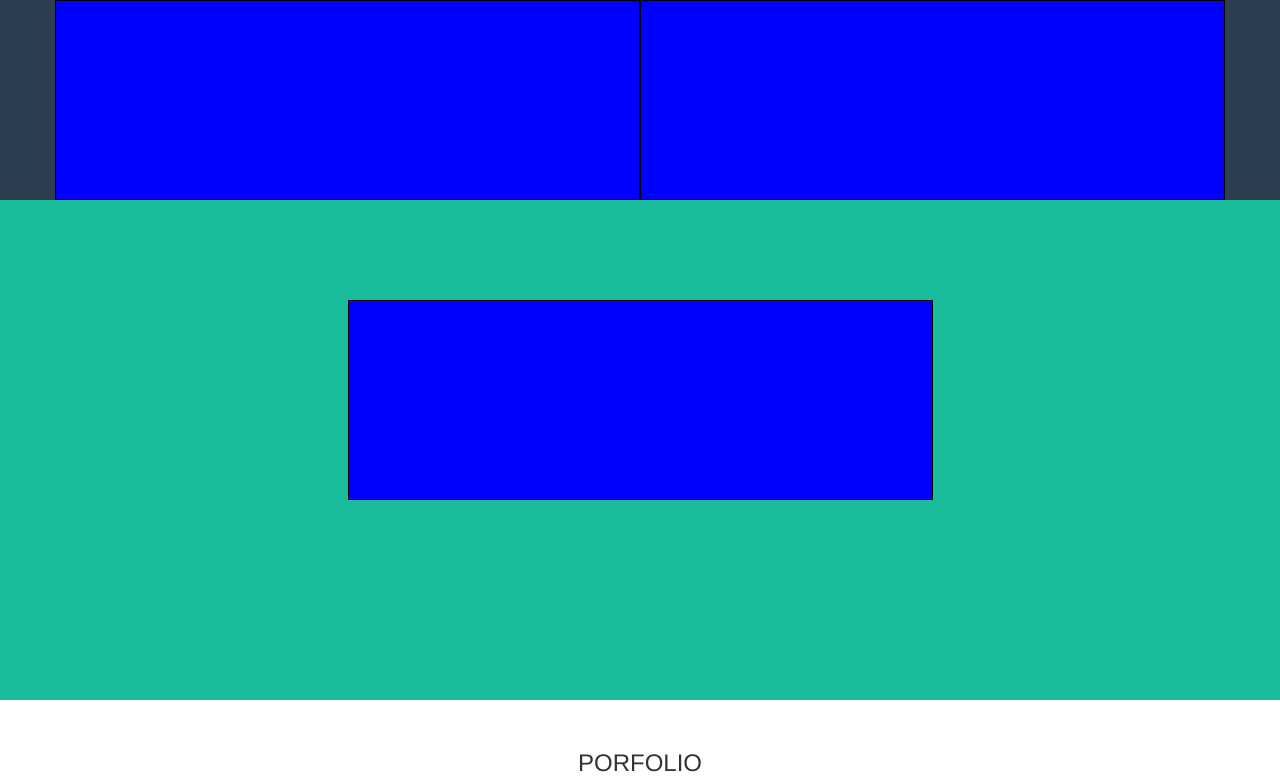
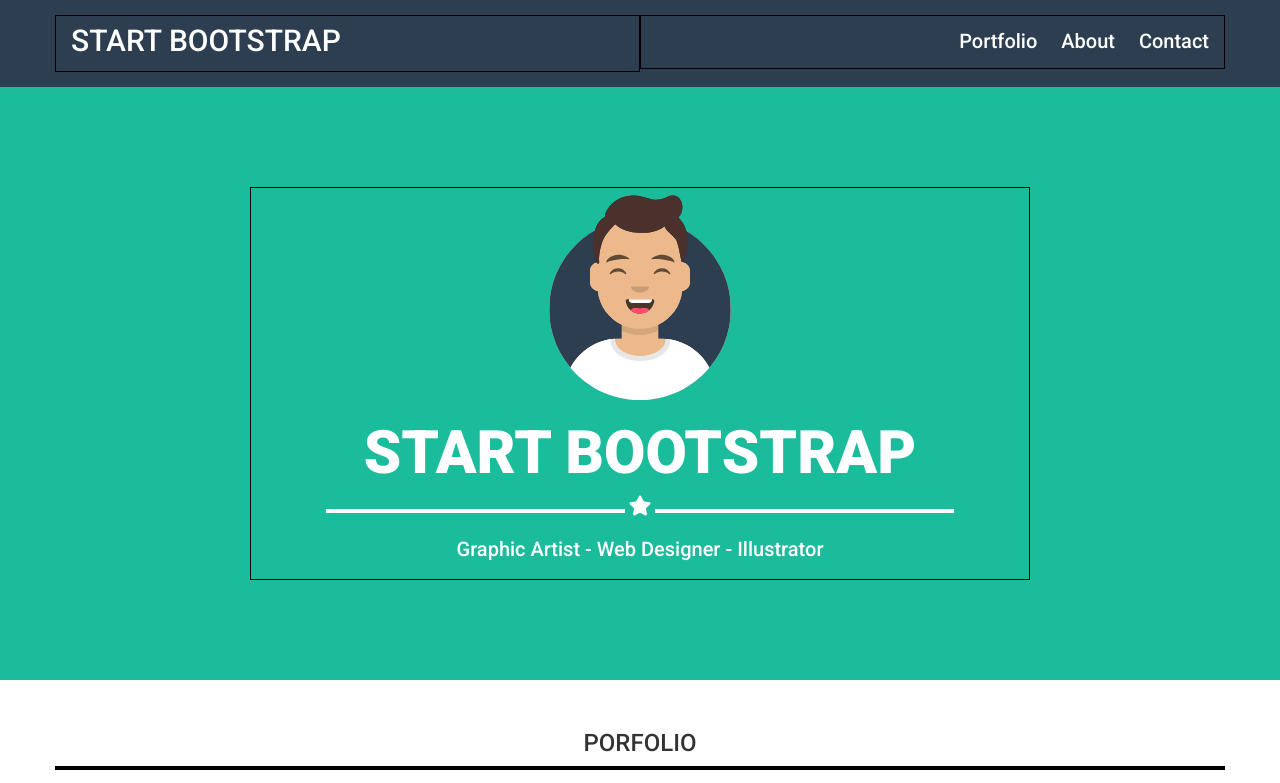
Before and after one commit to Natale90/html-css-bootstrap-freelancer, a plain HTML site: page index.html in a window 1280 px wide. Shown: the top 783 px of the page. Drawn offline with nearby package versions, Linux system fonts and the light colour scheme.

Commit message:
header and jumbotron responsive style completed
responsivness complited for all the three range: xs, md, lg.

```diff
--- a/css/style.css
+++ b/css/style.css
@@ -1,11 +1,12 @@
 body{
   font-size: 16px;
+  font-family: 'Roboto', sans-serif;
 }
 
 [class*="col"]{
   border: 1px solid black;
-  background-color: blue;
-  height: 200px;
+  /* background-color: blue; */
+  /* height: 200px; */
 }
 
 section{
@@ -17,18 +18,125 @@ section{
 nav{
   background-color: #2c3e50 !important;
   /* debug */
-  /* height:100px; */
+  /* height:50px; */
+  padding:15px 0;
 }
 
-.fl_jumbotron, #about{
-  background-color: #1abc9c !important;
-  /* debug */
-  height: 500px;
-  padding-top: 100px;
+.nav_left, .nav_right{
+  line-height: 50px;
+}
+
+/* nav_left istructions */
+nav .nav_left a{
+  color:white;
+  text-decoration: none;
+  font-size: 3rem;
 }
 
 
+/* nav_right istructions */
+nav .nav_right{
+  text-align: right;
+}
 
+#navbar_menu{
+  margin-bottom: 0px;
+}
+
+nav .nav_right #navbar_menu li{
+  list-style-type: none;
+  margin-left: 20px;
+  display: inline-block;
+}
+
+nav .nav_right #navbar_menu li a{
+  color: white;
+  text-decoration: none;
+  font-size: 2rem;
+}
+
+/* .glyphicon-menu-hamburger{
+  border: 1px solid #1abc9c;
+  padding:10px 15px;
+  border-radius: 10px;
+  font-size: 30px;
+  color:#1abc9c;
+} */
+
+.humburgher_menu{
+  display:inline-block;
+  border: 1px solid #1abc9c;
+  padding: 10px 15px;
+  border-radius: 10px;
+  display: none;
+}
+
+
+.hb_line{
+  width: 30px;
+  border: 1px solid #1abc9c;
+  color:#1abc9c;
+  margin: 6px 0;
+}
+
+.humburgher_menu:hover{
+  background-color: #1abc9c;
+}
+
+.humburgher_menu:hover .hb_line{
+  border: 1px solid white;
+}
+
+@media all and (max-width: 767px) {
+  nav .nav_right #navbar_menu{
+    display:none;
+  }
+
+  .hamburger_menu{
+    display: block;
+  }
+}
+
+/* Jumbotron istrustions */
+.fl_jumbotron, #about{
+  background-color: #1abc9c;
+  /* debug */
+  /* height: 500px; */
+  padding: 100px 0;
+}
+
+.Jumbo_content{
+  text-align: center;
+}
+
+.fl_jumbotron img{
+  max-width: 200px;
+  height: auto;
+}
+
+.Jumbo_content .starline{
+  display: inline-block;
+  width: 40%;
+  border:2px solid white;
+}
+
+.Jumbo_content h1{
+  font-size: 6rem;
+  color:white;
+  font-weight: bold;
+}
+
+.fas.fa-star{
+  color: white;
+  font-size: 2rem;
+}
+
+.jumbo_text{
+  color: white;
+  font-size: 2rem;
+  margin: 15px 0;
+
+}
 
 
 /* PORFOLIO SECTION */
--- a/index.html
+++ b/index.html
@@ -7,6 +7,11 @@
     <meta name="viewport" content="width=device=width, initial-scale=1.0">
     <!-- link to bootstrap framework Latest compiled and minified CSS -->
     <link rel="stylesheet" href="https://maxcdn.bootstrapcdn.com/bootstrap/3.3.7/css/bootstrap.min.css" integrity="sha384-BVYiiSIFeK1dGmJRAkycuHAHRg32OmUcww7on3RYdg4Va+PmSTsz/K68vbdEjh4u" crossorigin="anonymous">
+    <!-- link to google-fonts -->
+    <link rel="preconnect" href="https://fonts.gstatic.com">
+    <link href="https://fonts.googleapis.com/css2?family=Roboto:wght@300;500;900&display=swap" rel="stylesheet">
+    <!-- link to fontawsome -->
+    <link rel="stylesheet" href="https://cdnjs.cloudflare.com/ajax/libs/font-awesome/5.15.2/css/all.min.css" integrity="sha512-HK5fgLBL+xu6dm/Ii3z4xhlSUyZgTT9tuc/hSrtw6uzJOvgRr2a9jyxxT1ely+B+xFAmJKVSTbpM/CuL7qxO8w==" crossorigin="anonymous" />
     <!-- link to main style sheet -->
     <link rel="stylesheet" href="css/style.css">
 
@@ -23,12 +28,25 @@
         <div class="container">
 
           <div class="row">
-            <div class="col-xs-9 col-lg-6">
-
+            <div class="col-xs-6 col-md-6 col-lg-6">
+              <div class="nav_left">
+                <a href="#">START BOOTSTRAP</a>
+              </div>
             </div>
 
-            <div class="col-xs-3 col-lg-6">
-
+            <div class="col-xs-6 col-md-6  col-lg-6">
+              <div class="nav_right">
+                <div class="humburgher_menu">
+                  <div class="hb_line"></div>
+                  <div class="hb_line"></div>
+                  <div class="hb_line"></div>
+                </div>
+                <ul id="navbar_menu">
+                  <li> <a href="#">Portfolio</a> </li>
+                  <li> <a href="#">About</a> </li>
+                  <li> <a href="#">Contact</a> </li>
+                </ul>
+              </div>
             </div>
           </div>
 
@@ -38,8 +56,15 @@
       <div class="fl_jumbotron" >
         <div class="container">
           <div class="row">
-            <div class="col-xs-12 col-md-8 col-md-offset-2 col-lg-6 col-lg-offset-3">
-
+            <div class="col-xs-12 col-md-8 col-md-offset-2 col-lg-8">
+              <div class="Jumbo_content">
+                <img src="img/avataaars1.svg" alt="" class="center-block">
+                <h1>START BOOTSTRAP</h1>
+                <span class="starline"></span> <i class="fas fa-star"></i> <span class="starline"></span>
+                <div class="jumbo_text">
+                  Graphic Artist - Web Designer - Illustrator
+                </div>
+              </div>
             </div>
           </div>
         </div>
```
Also changed, not shown: img/avataaars1.svg (added).
